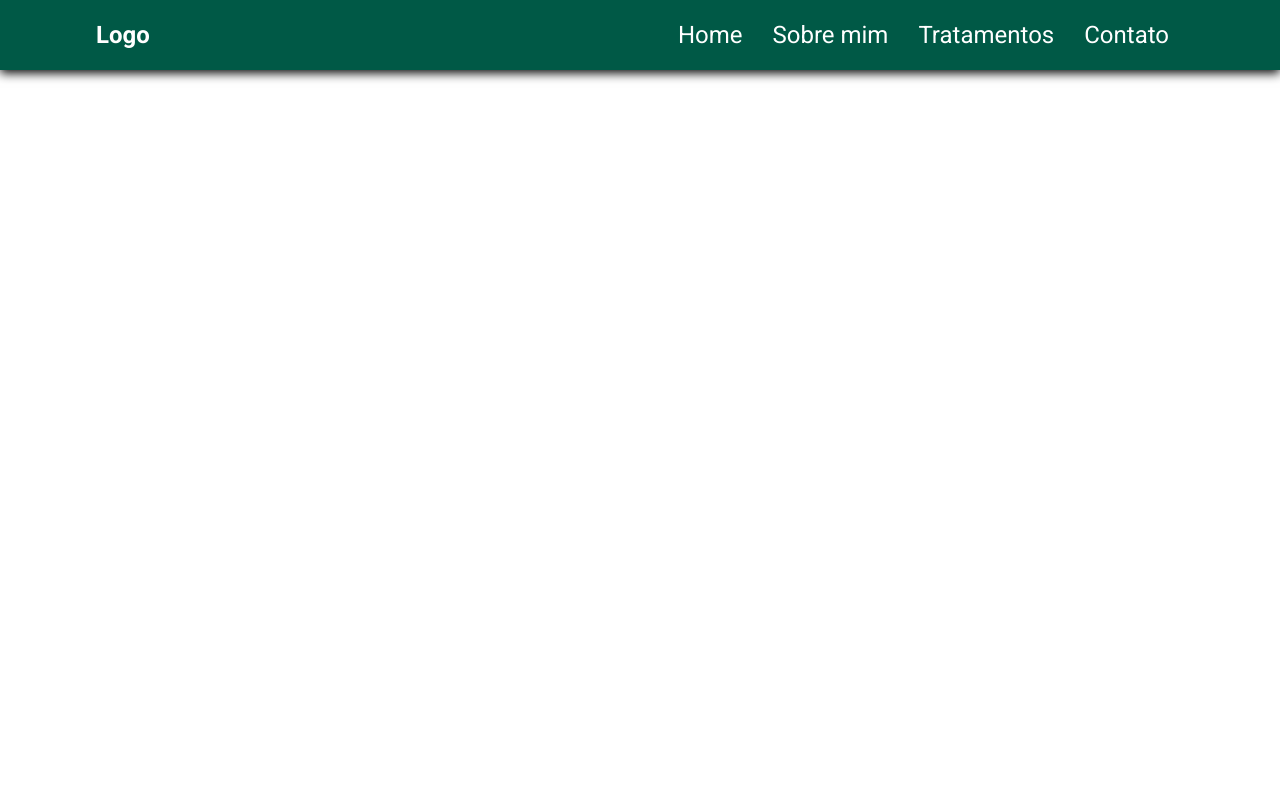
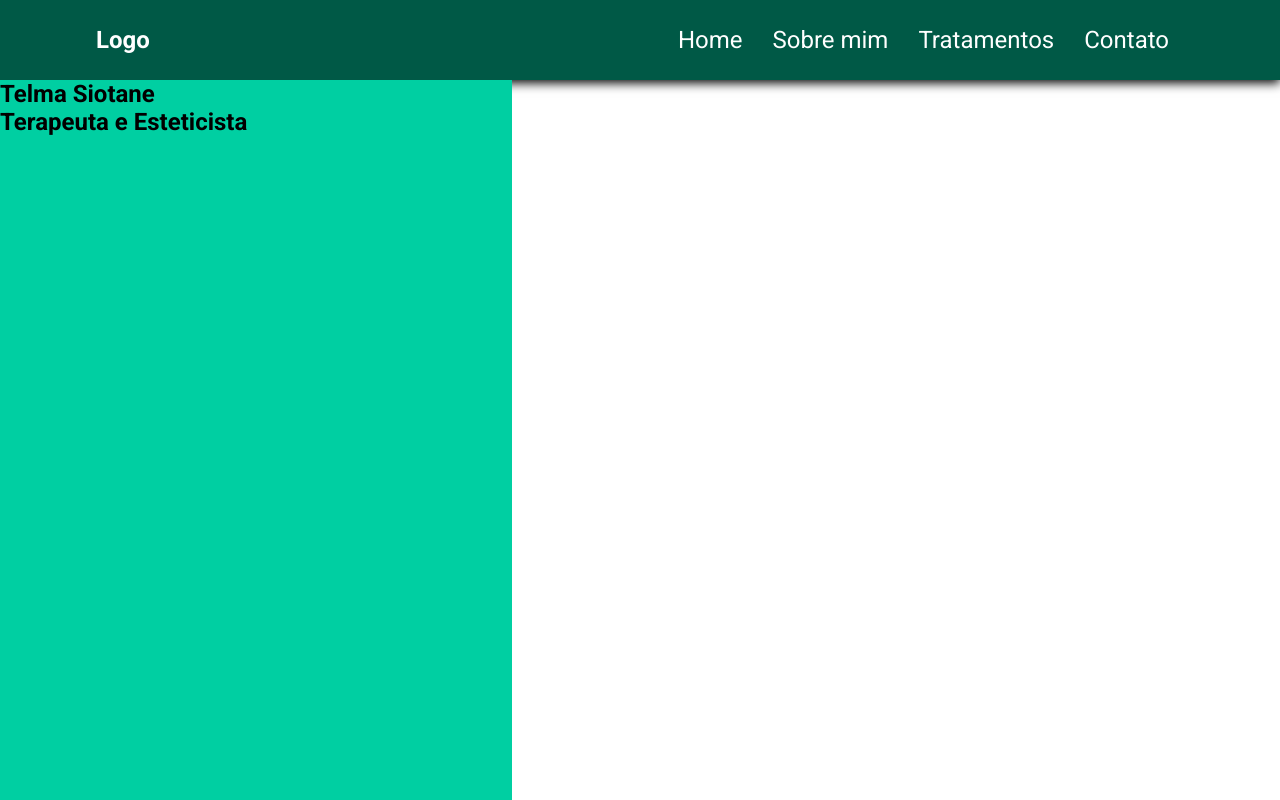
Before and after one commit to Kogaw/site-clinica, a plain HTML site: page index.html in a window 1280 px wide. Drawn offline with Linux system fonts and the light colour scheme.

Commit message:
update main

```diff
--- a/index.html
+++ b/index.html
@@ -42,8 +42,13 @@
             </div>
         </header>
 
-        <section>
+        <section class="main" >
+            <div class="main-text">
+                <h1>Telma Siotane <br> Terapeuta e Esteticista</h1>
+            </div>
+            <div class="maing-img">
 
+            </div>
         </section>
         <section>
 
--- a/src/style.css
+++ b/src/style.css
@@ -12,6 +12,8 @@
     --color-secondary: #005946;
 }
 
+/* Header */
+
 
 header{
     background-color: var(--color-secondary);
@@ -22,7 +24,7 @@ header{
     display: flex;
     justify-content: space-between;
     padding: 1.5rem 6rem;
-    height: 70px;
+    height: 10vh;
 }
 
 .logo{
@@ -65,6 +67,25 @@ header{
     display: none;
 }
 
+/* Section Main */
+
+.main{
+    width: 100%;
+    height: 90vh;
+    margin: 0 auto;
+    display: flex;
+    align-items: center;
+    justify-content: space-between;
+
+}
+
+.main-text{
+    width: 40vw;
+    background-color: var(--color-primary);
+    height: 100%;
+}
+
+
 @media screen and (max-width: 730px){
     .nav-bar{
         padding: 1.5rem;
```
Also changed, not shown: src/img/background-image.png (added), src/img/imagem-telma-original.jpg (deleted), src/img/lombalgia.png (deleted), src/img/sintomas.png (deleted).
